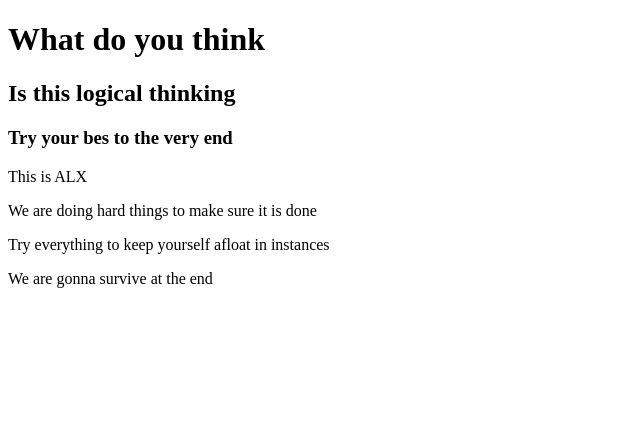
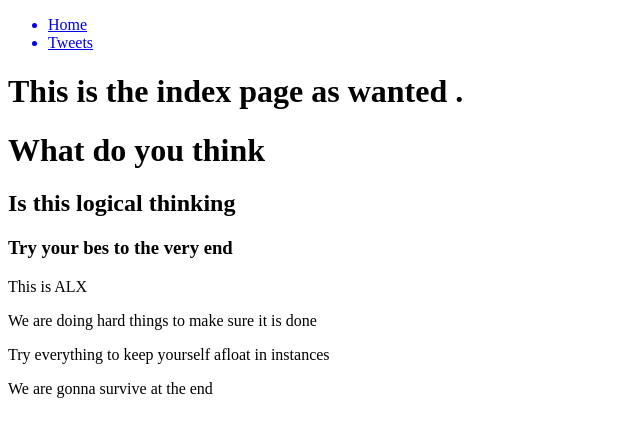
Before and after one commit to ray-shani/My_First_Portfolio, a plain HTML site: page html_basic/index.html in a window 1280 px wide. Shown: the whole page, without its empty margins (0-640 px from the left). Drawn offline with Linux system fonts and the light colour scheme.

```diff
--- a/html_basic/index.html
+++ b/html_basic/index.html
@@ -6,6 +6,23 @@
   <title>Work should be done</title>
 </head>
 <body>
+  <nav>
+    <ul>
+      <a href="index.html">
+      <li >Home</li>
+      </a>
+      <a href="tweets.html">
+      <li>Tweets</li>
+      </a>
+    </ul>
+  </nav>
+
+
+  <main>
+    <h1>
+      This is the index page as wanted .
+    </h1>
+  </main>
   <a href="https://i.ibb.co/gTDZZT8/ALX-Logo-07.png"></a>
   <h1>What do you think</h1>
   <h2>Is this logical thinking </h2>
```
Also changed, not shown: html_basic/tweets.html (added, +33 -0 lines).
